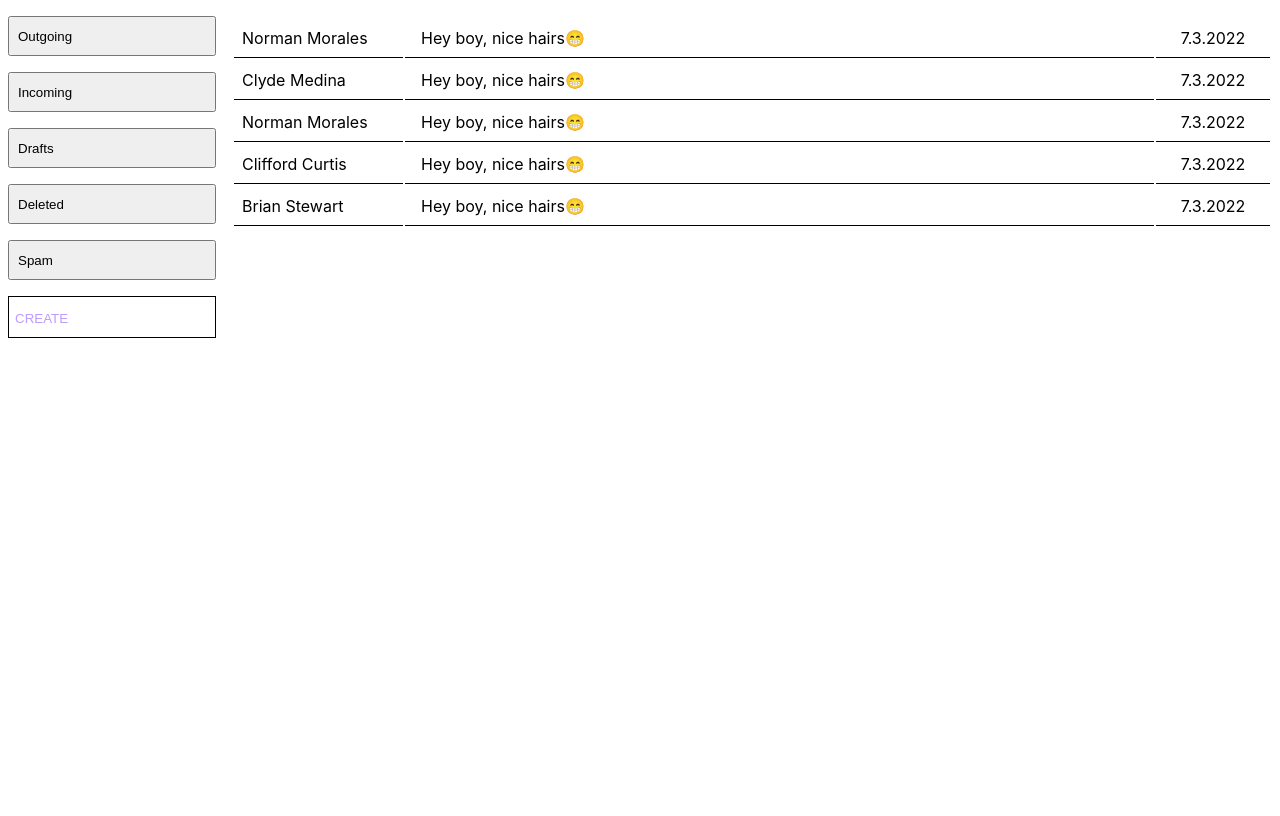
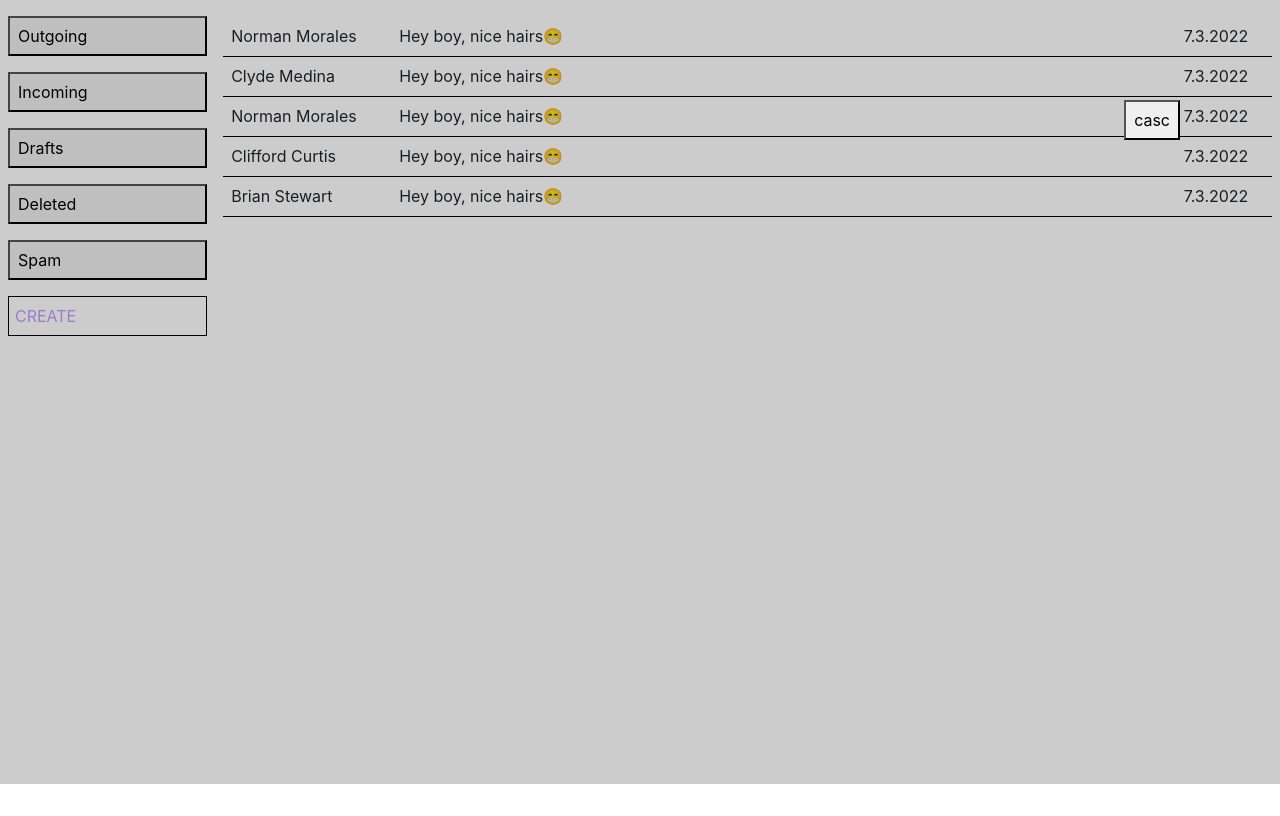
Before and after one commit to doctap/e-mail_app, a React (Create React App) app: page / in a window 1280 px wide. Built offline with nearby package versions, Linux system fonts and the light colour scheme.

Commit message:
рефактронг, новые компоненты, +Bootstrap
сделал логику редактирования имен, только тех папок, которые "не обязательные",  в разработке модального окна

```diff
--- a/package.json
+++ b/package.json
@@ -3,7 +3,9 @@
   "version": "0.1.0",
   "private": true,
   "dependencies": {
+    "bootstrap": "^5.2.0",
     "react": "^18.2.0",
+    "react-bootstrap": "^2.4.0",
     "react-dom": "^18.2.0",
     "react-scripts": "5.0.1",
     "uniqid": "^5.4.0",
--- a/src/components/buttons/button/Button.tsx
+++ b/src/components/buttons/MyButton/MyButton.tsx
@@ -1,5 +1,5 @@
 import React from 'react';
-import styles from './Button.module.scss';
+import styles from './MyButton.module.scss';
 
 export enum BtnVariants {
 	Primary = 1,
@@ -11,12 +11,12 @@ export enum BtnVariants {
 export interface IButtonProps {
 	name: string;
 	type: 'button' | 'reset' | 'submit';
-	variant: BtnVariants;
+	model: BtnVariants;
 	disabled?: boolean;
 	onClick?: (e: React.MouseEvent<HTMLButtonElement>) => void;
 }
 
-export default function Button(props: IButtonProps) {
+export default function MyButton(props: IButtonProps) {
 
 	const variantBtn = (v: BtnVariants) => {
 		switch (v) {
@@ -35,7 +35,7 @@ export default function Button(props: IButtonProps) {
 		<button
 			onClick={props.onClick}
 			type={props.type}
-			className={variantBtn(props.variant)}
+			className={variantBtn(props.model)}
 			disabled={props.disabled}
 		>
 			<span className={styles.spanBorder}>
--- a/src/components/folderList/FolderList.tsx
+++ b/src/components/folderList/FolderList.tsx
@@ -1,13 +1,16 @@
 import React, { useState } from 'react';
+import { folders } from '../../server/Server';
 import Folder from '../folder/Folder';
 import { IMessage } from '../message/Message';
+import Modal from '../modalWindows/modal/Modal';
+import SetFolderName from '../modalWindows/setFolderName/SetFolderName';
 import styles from './FolderList.module.scss';
 
 interface IMenu {
 	folders: IFolder[];
 	getCurrentFolderName(name: string): void;
 	deleteCurrentFolder(name: string): void;
-	editCurrentFolder(name: string): void;
+	editCurrentFolder(isCurrentName: string, isEditName: string): void;
 }
 
 export interface IFolder {
@@ -18,37 +21,38 @@ export interface IFolder {
 
 export default function FolderList(props: IMenu) {
 
-	const [isShown, setIsShown] = useState(false);
+	const [isShownContextMenu, setIsShownContextMenu] = useState(false);
 	const [position, setPosition] = useState({ x: 0, y: 0 });
-	const [nameFolder, setNameFolder] = useState('');
+	const [isCurrentName, setIsCurrentName] = useState('');
+	const [isShowModalWindow, setIsShowModalWindow] = useState(true);
 
-	const showContextMenu = (e: React.MouseEvent<HTMLButtonElement>) => {
+	const callContextMenu = (e: React.MouseEvent<HTMLButtonElement>) => {
 		e.preventDefault()
 
-		setNameFolder(e.currentTarget.name)
+		/**проверка на вызов "ContextMenu" над необязательной папкой "requiredFolder"*/
+		if (folders.some(it => it.name === e.currentTarget.name && it.requiredFolder === false)) {
 
-		setIsShown(false);
-		const newPosition = {
-			x: e.pageX,
-			y: e.pageY,
+			setIsCurrentName(e.currentTarget.name)
+			setIsShownContextMenu(false);
+			const newPosition = {
+				x: e.pageX,
+				y: e.pageY,
+			}
+			setPosition(newPosition)
+			setIsShownContextMenu(true)
 		}
-
-		setPosition(newPosition)
-		setIsShown(true)
 	};
 
 	const hideContextMenu = () => {
-		setIsShown(false)
+		setIsShownContextMenu(false)
 	};
 
 	const deleteCurrentFolder = () => {
-		props.deleteCurrentFolder(nameFolder)
+		props.deleteCurrentFolder(isCurrentName)
 	};
 
-	const editCurrentFolder = () => {
-		//Редактировать Имя Папки
-		props.editCurrentFolder(nameFolder)
-		console.log('edit')
+	const editCurrentFolder = (isEditName: string) => {
+		props.editCurrentFolder(isCurrentName, isEditName)
 	};
 
 	return (
@@ -58,7 +62,7 @@ export default function FolderList(props: IMenu) {
 		>
 			{props.folders.map(folder =>
 				<Folder
-					onContextMenu={showContextMenu}
+					onContextMenu={callContextMenu}
 					key={folder.name}
 					name={folder.name}
 					onClick={props.getCurrentFolderName}
@@ -67,14 +71,26 @@ export default function FolderList(props: IMenu) {
 			)}
 
 			{
-				isShown && (
+				isShownContextMenu && (
 					<div
 						className={styles.custom_context_menu}
 						style={{ top: position.y, left: position.x }}
 					>
 						<button className={styles.option} onClick={deleteCurrentFolder}>Delete</button>
-						<button className={styles.option} onClick={editCurrentFolder}>Edit name</button>
+						<button className={styles.option} onClick={() => setIsShowModalWindow(true)}>Edit name</button>
 					</div>
+				)
+			}
+
+			{
+				isShowModalWindow && (
+					// <SetFolderName
+					// 	hideWindow={() => setIsShowModalWindow(false)}
+					// 	callChangedName={editCurrentFolder}
+					// />
+					<Modal onClose={() => setIsShowModalWindow(false)}>
+						<Folder name='casc' onClick={() => 0} onContextMenu={() => 0} requiredFolder={false} />
+					</Modal>
 				)
 			}
 		</div>
--- a/src/components/folderManager/FolderManager.tsx
+++ b/src/components/folderManager/FolderManager.tsx
@@ -1,6 +1,6 @@
 import React, { useState } from 'react';
 import { BtnTickVariants } from '../buttons/btnTick/BtnTick';
-import Button, { BtnVariants } from '../buttons/button/Button';
+import MyButton, { BtnVariants } from '../buttons/MyButton/MyButton';
 import InputBtn from '../inputs/inputBtn/InputBtn';
 import styles from './FolderManager.module.scss';
 
@@ -16,7 +16,7 @@ export default function FolderManager(props: IFolderManager) {
 		<div className={styles.folderManager}>
 
 			<div className={styles.controlButtons}>
-				<Button onClick={() => setShowInput(!showInput)} name='create' type='button' variant={BtnVariants.BtnText} />
+				<MyButton onClick={() => setShowInput(!showInput)} name='create' type='button' model={BtnVariants.BtnText} />
 			</div>
 			{
 				showInput
--- a/src/components/menu/Menu.tsx
+++ b/src/components/menu/Menu.tsx
@@ -2,6 +2,7 @@ import React, { useState } from 'react';
 import { folders } from '../../server/Server';
 import FolderList from '../folderList/FolderList';
 import FolderManager from '../folderManager/FolderManager';
+import Modal from '../modalWindows/modal/Modal';
 import styles from './Menu.module.scss';
 
 interface IMenu {
@@ -38,13 +39,13 @@ export default function Menu(props: IMenu) {
 	};
 
 	//======== Редактировать имя папки =======
-	// const editFolderName = (nameFolder: string) => {
-	// 	folders.forEach((folder, inx, folders) => {
-	// 		if (folder.name === nameFolder && folder.requiredFolder === false) folders.splice(inx, 1)
-	// 	});
-	// 	const result = folders.slice();
-	// 	setArrFolder(result);
-	// };
+	const editFolderName = (isCurrentName: string, isEditName: string) => {
+		folders.forEach(folder => {
+			if (folder.name === isCurrentName && folder.requiredFolder === false) folder.name = isEditName
+		});
+		const result = folders.slice();
+		setArrFolder(result);
+	};
 
 	return (
 		<div>
@@ -53,12 +54,13 @@ export default function Menu(props: IMenu) {
 					folders={arrFolders}
 					getCurrentFolderName={props.getCurrentFolderName}
 					deleteCurrentFolder={deleteFolder}
-					editCurrentFolder={() => 0}
+					editCurrentFolder={editFolderName}
 				/>
 			</div>
 			<div className={styles.FolderManagementButton}>
 				<FolderManager sendFolderName={addFolder} />
 			</div>
+
 		</div>
 	)
 }
--- /dev/null
+++ b/src/components/modalWindows/modal/Modal.module.scss
@@ -0,0 +1,16 @@
+.Modal {
+	position: fixed;
+	top: 0;
+	right: 0;
+	left: 0;
+	bottom: 0;
+	background: rgba(0, 0, 0, 0.199);
+	display: flex;
+	justify-content: center;
+}
+
+.asd {
+	position: absolute;
+	top: 100px;
+	right: 100px;
+}
--- /dev/null
+++ b/src/components/modalWindows/modal/Modal.tsx
@@ -0,0 +1,23 @@
+import React from 'react';
+import styles from './Modal.module.scss';
+
+interface IModal {
+	children: React.ReactNode;
+	onClose: () => void;
+}
+
+export default function Modal(props: IModal) {
+	return (
+		<>
+			<div
+				className={styles.Modal}
+				onClick={props.onClose}
+			>
+
+			</div>
+			<div className={styles.asd}>
+				{props.children}
+			</div>
+		</>
+	)
+}
--- /dev/null
+++ b/src/components/modalWindows/setFolderName/SetFolderName.tsx
@@ -0,0 +1,45 @@
+import React, { useState } from 'react';
+import { Button, Form, InputGroup } from 'react-bootstrap';
+import styles from './SetFolderName.module.scss';
+
+interface ISetFolderName {
+	hideWindow(): void;
+	callChangedName(name: string): void;
+}
+
+export default function SetFolderName(props: ISetFolderName) {
+
+	const [isChangedName, setIsChangedName] = useState('');
+
+	const getChangedName = (event: React.MouseEvent<HTMLButtonElement>) => {
+		event.preventDefault();
+		props.callChangedName(isChangedName);
+	};;
+
+	return (
+		<div
+			className={styles.backGroundDark}
+			onClick={props.hideWindow}
+		>
+
+			<div className={styles.modalWindow}>
+				<InputGroup>
+					<InputGroup className="mb-3">
+						<Form.Control
+							placeholder="New name"
+							aria-label="Recipient's username"
+							aria-describedby="basic-addon2"
+							value={isChangedName}
+							onChange={event => setIsChangedName(event.target.value)}
+							type="text"
+						/>
+						<Button onClick={getChangedName} type='button' variant="primary" id="button-addon2">
+							Edit
+						</Button>
+					</InputGroup>
+				</InputGroup>
+			</div>
+
+		</div>
+	)
+}
--- a/src/index.tsx
+++ b/src/index.tsx
@@ -1,5 +1,6 @@
 import React from 'react';
 import ReactDOM from 'react-dom/client';
+import 'bootstrap/dist/css/bootstrap.min.css';
 import './index.css';
 import App from './App';
 import reportWebVitals from './reportWebVitals';
```
Also changed, not shown: src/components/modalWindows/setFolderName/SetFolderName.module.scss (added, +25 -0 lines), src/components/buttons/MyButton/MyButton.module.scss (renamed from src/components/buttons/button/Button.module.scss), 1 other file (tests, documents, lock files or other folders).
